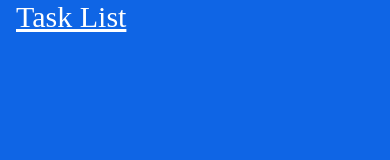
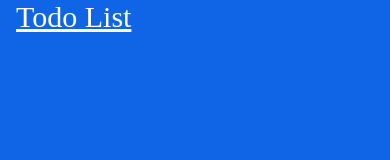
Before and after one commit to GopiPrajapati/PedalsUpTodoList, a React Native app: screen / in a window 390 px wide. Shown: the top 160 px of the page. Built offline with nearby package versions, Linux system fonts and the light colour scheme.

Commit message:
27-Dec-2024 - text change

```diff
--- a/src/screens/TodoList.tsx
+++ b/src/screens/TodoList.tsx
@@ -244,7 +244,7 @@ const TodoList: FC = () => {
     return (
       <View style={styles.con}>
         <MText style={styles.title} kind="h2">
-          Task List
+          Todo List
         </MText>
       </View>
     );
```
